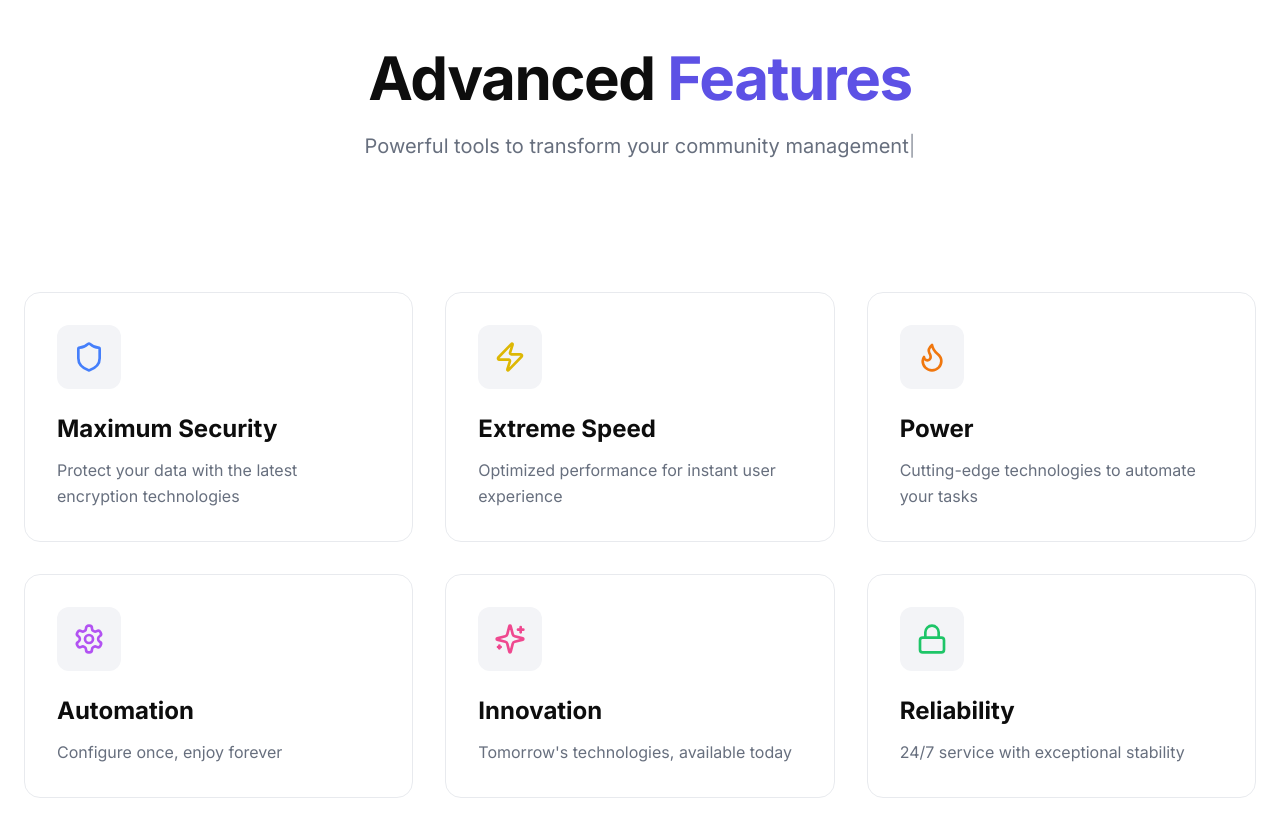
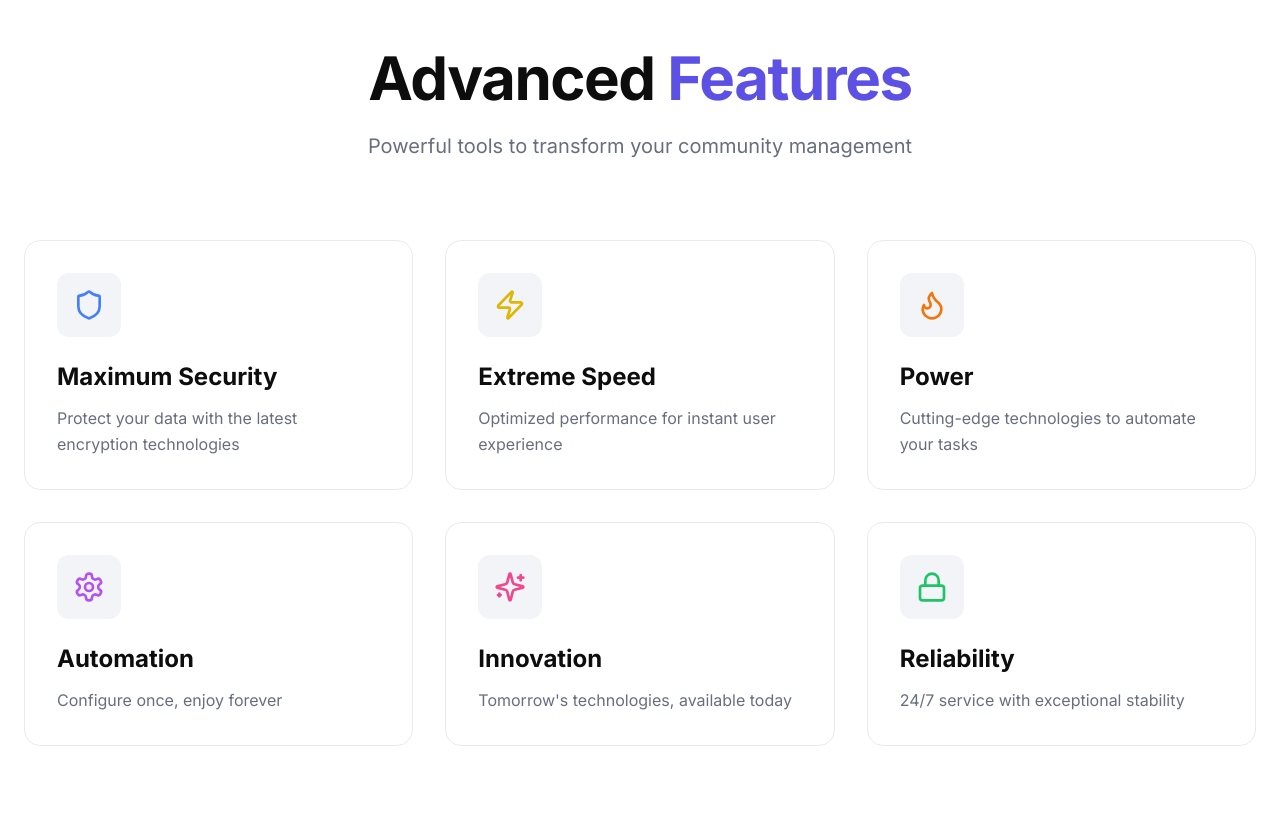
Before and after one commit to AleX122717/fylink-stellar-showcase, a React (Vite) app: page / in a window 1280 px wide. Shown: the part 880-1716 px from the top of the page. Built offline with nearby package versions, Linux system fonts and the light colour scheme; the HTML template or start-up script is replaced by a standard one.

Commit message:
Refactor: Change animation

```diff
--- a/src/components/FeaturesSection.tsx
+++ b/src/components/FeaturesSection.tsx
@@ -41,9 +41,9 @@ const FeaturesSection = () => {
           <h2 className="section-title">
             {t.features.title.split(' ')[0]} <span className="text-primary color-animate">{t.features.title.split(' ').slice(1).join(' ')}</span>
           </h2>
-          <div className="section-subtitle min-h-[4em]">
-            <TypewriterText texts={[t.features.subtitle]} />
-          </div>
+          <p className="section-subtitle animate-fade-in">
+            {t.features.subtitle}
+          </p>
         </div>
 
         <div className="grid grid-cols-1 md:grid-cols-2 lg:grid-cols-3 gap-8">
```
